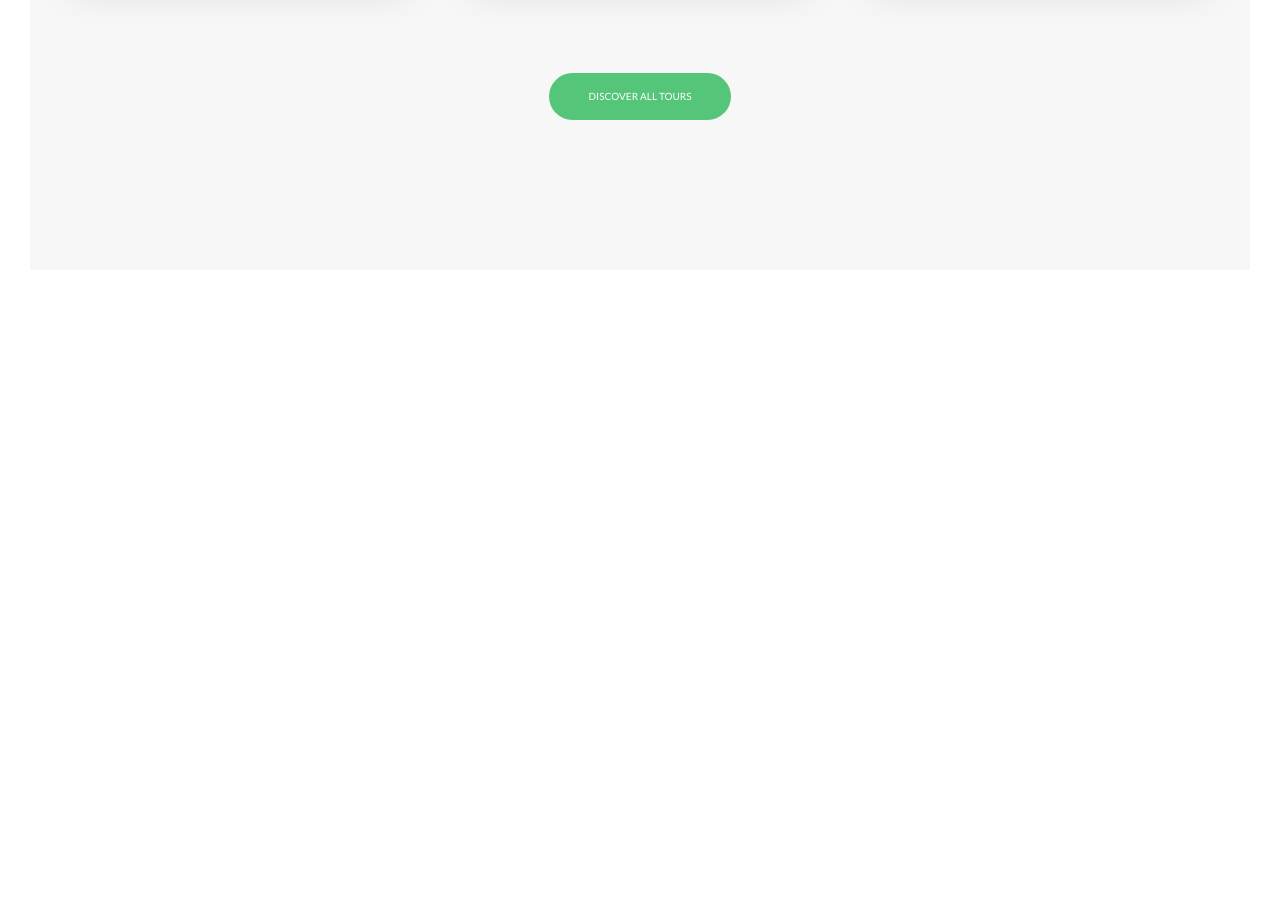
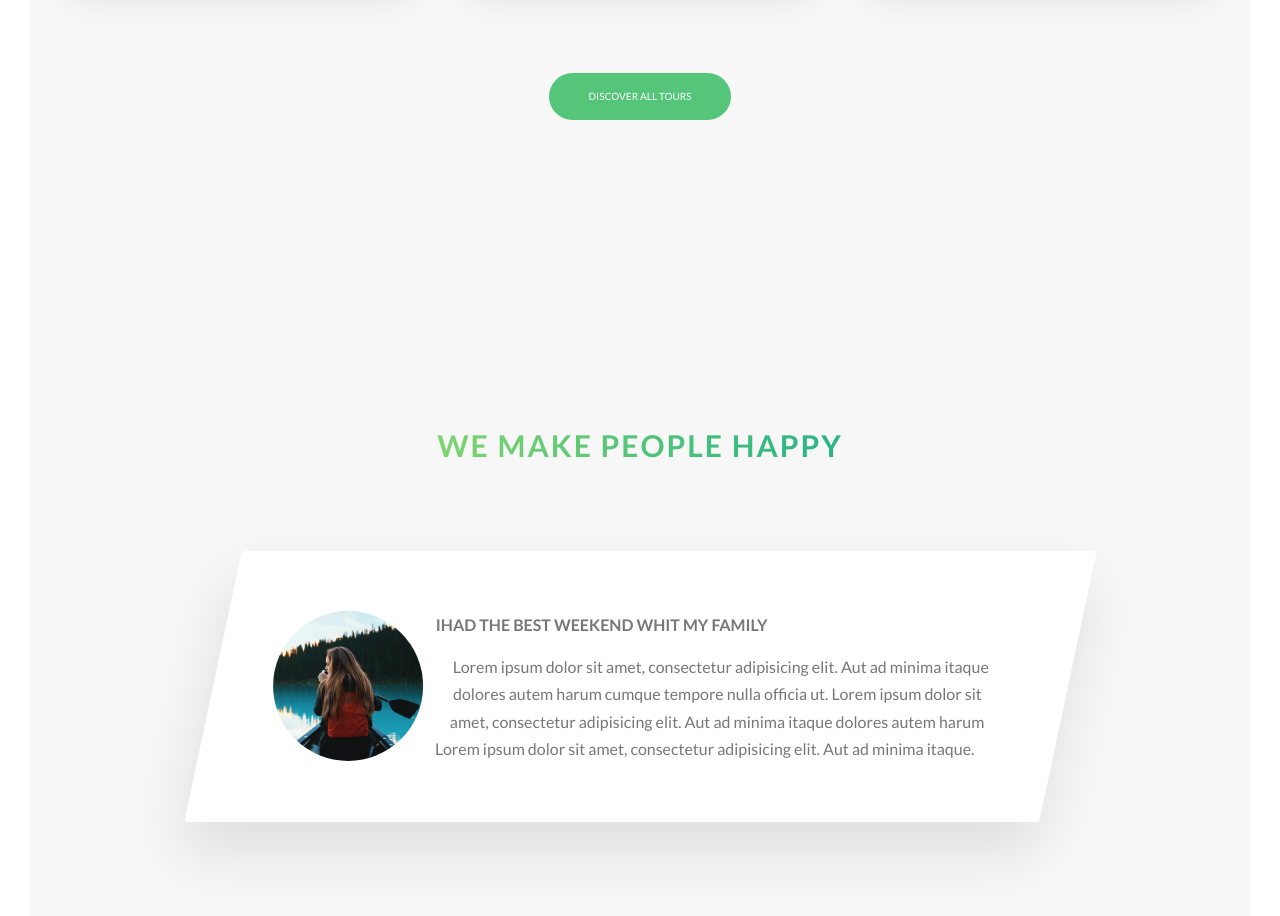
Before and after one commit to samuel-garcia-git/repositorio-sam-1, a website: page index.html in a window 1280 px wide. Shown: the part 3135-4051 px from the top of the page. Before the commit the page ends 3435 px from the top, so only its background shows below. Drawn offline with Linux system fonts and the light colour scheme.

Commit message:
story section

```diff
--- a/index.html
+++ b/index.html
@@ -1,5 +1,6 @@
 <!DOCTYPE html>
 <html lang="en">
+
 <head>
     <meta charset="UTF-8">
     <meta name="viewport" content="width=device-width, initial-scale=1.0">
@@ -13,6 +14,7 @@
 
     <title>Natours | Exciting tours for adventurous people</title>
 </head>
+
 <body>
 
     <header class="header">
@@ -230,6 +232,37 @@
 
         </section>
 
+        <section class="section-stories">
+
+            <div class="u-center-text u-margin-bottom-big">
+                <h2 class="heading-secondary">
+                    We make people happy
+                </h2>
+            </div>
+
+            <div class="row">
+                <div class="story">
+                    <figure class="story_shape">
+                         <img src="img/nat-8.jpg" alt="person on a tour" class="story_img">
+                         <figcaption class="story_caption">
+                             mary smith
+                         </figcaption>
+                    </figure>
+                    <div class="story_text">
+                        <h3 class="heading-tertiary u-margin-bottom-small">Ihad the best weekend whit my family</h3>
+                        <p>
+                            Lorem ipsum dolor sit amet, consectetur adipisicing elit. Aut ad minima itaque dolores autem harum cumque tempore nulla officia ut. Lorem ipsum dolor sit amet, consectetur adipisicing elit. Aut ad minima itaque dolores autem harum
+                            Lorem ipsum dolor sit amet, consectetur adipisicing elit. Aut ad minima itaque.
+                        </p>
+
+                    </div>
+
+                </div>
+
+            </div>
+
+        </section>
+
 
     </main>
 
@@ -308,4 +341,5 @@
         -->
 
 </body>
+
 </html>
--- /dev/null
+++ b/sass/components/_story.scss
@@ -0,0 +1,62 @@
+.story {
+    width: 75%;
+    margin: 0 auto;
+    box-shadow: 0 3rem 6rem rgba($color-black, .1);
+    background-color: $color-white;
+    border-radius: 3px;
+    padding: 6rem;
+    padding-left: 9rem;
+    font-size: $default-font-size;
+    transform: skewX(-12deg);
+
+
+
+    &_shape {
+        width: 15rem;
+        height: 15rem;
+        float: left;
+        -webkit-shape-outside: circle(50% at 50% 50%);
+        shape-outside: circle(50% at 50% 50%);
+
+        clip-path: circle(50% at 50% 50%);
+        transform: translateX(-3rem) skewX(12deg);
+        position: relative;
+
+    }
+
+    &_img {
+        height: 100%;
+        transform: translateX(-4rem) scale(1.4);
+        transition: all .5s;
+    }
+
+    &_text {
+        transform: skewX(12deg);
+    }
+
+    &_caption {
+        position: absolute;
+        top: 50%;
+        left: 50%;
+        transform: translate(-50%, 20%);
+        color: $color-white;
+        text-transform: uppercase;
+        font-size: 1.7rem;
+        text-align: center;
+        opacity: 0;
+        transition: all .5s;
+        backface-visibility: hidden;
+
+    }
+
+    &:hover &_caption {
+        opacity: 1;
+        transform: translate(-50%, -50%);
+
+    }
+
+    &:hover &_img {
+        transform: translateX(-4rem) scale(1);
+        filter: blur(3px) brightness(80%);
+    }
+}
--- a/sass/main.scss
+++ b/sass/main.scss
@@ -18,6 +18,7 @@
 @import "components/composition";
 @import "components/feature-box";
 @import "components/card";
+@import "components/story";
 
 @import "layout/header";
 @import "layout/grid";
--- a/sass/pages/_home.scss
+++ b/sass/pages/_home.scss
@@ -1,11 +1,11 @@
-.section-about{
+.section-about {
     background-color: $color-gray-light-1;
     padding: 25rem 0;
 }
 
-.section-features{
+.section-features {
     padding: 20rem 0;
-     background-image: linear-gradient(to right bottom, rgba($color-primary-light, 0.8), rgba($color-primary-dark, 0.8)), url(../img/nat-4.jpg);
+    background-image: linear-gradient(to right bottom, rgba($color-primary-light, 0.8), rgba($color-primary-dark, 0.8)), url(../img/nat-4.jpg);
     background-size: cover;
 
     transform: skewY(-7deg);
@@ -13,7 +13,9 @@
 
     & > * {
         transform: skewY(7deg);
-    } // > = Direct child * = universal selector
+    }
+
+    // > = Direct child * = universal selector
 
 }
 
@@ -22,3 +24,8 @@
     padding: 25rem 0 15rem 0;
     margin-top: -11rem;
 }
+
+.section-stories {
+    padding: 15rem 0;
+    background-color: $color-gray-light-1;
+}
```
Also changed, not shown: sass/base/_animations.scss (+15 -15 lines), css/style.css. Lines whose indentation alone changed are shown as unchanged.
